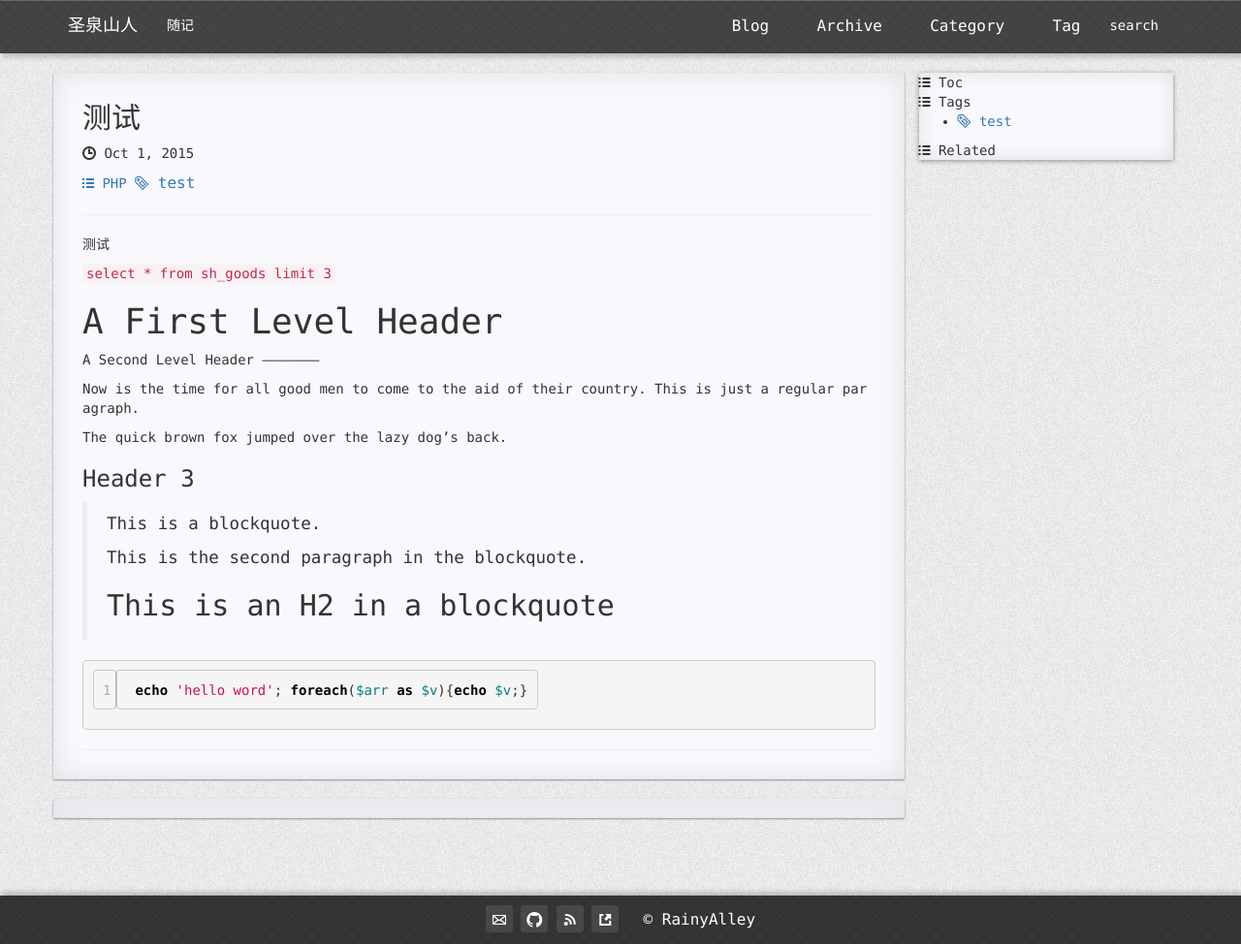
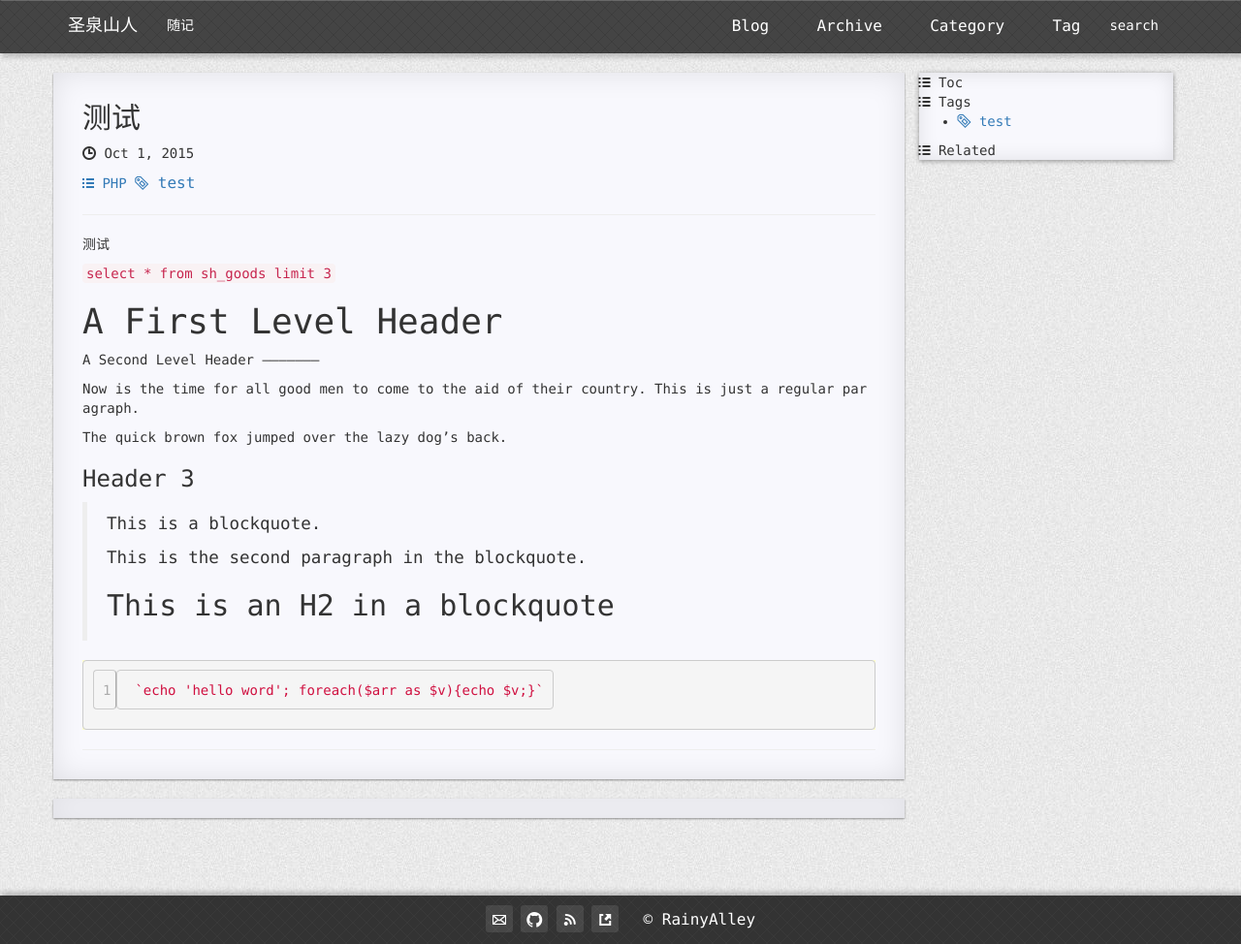
Before and after one commit to myyphp/myyphp-myyphp.github.io, a Jekyll site: the page built from _posts/2015-10-01-first-blog.md, in a window 1280 px wide. Shown: the whole page at 97% size. Built offline with Jekyll 4.4.1, drawn with Linux system fonts in a browser that asks for light colours; nearby versions of some CDN libraries; Markdown is read by kramdown in place of the engine named in the settings; comment, search, counter and statistics services are not loaded.

```diff
--- a/_posts/2015-10-01-first-blog.md
+++ b/_posts/2015-10-01-first-blog.md
@@ -30,4 +30,4 @@ dog's back.
 >
 > ## This is an H2 in a blockquote
 
-{% highlight php linenos %} echo 'hello word'; foreach($arr as $v){echo $v;}{% endhighlight %}
+{% highlight php linenos %} `echo 'hello word'; foreach($arr as $v){echo $v;}`{% endhighlight %}
```
